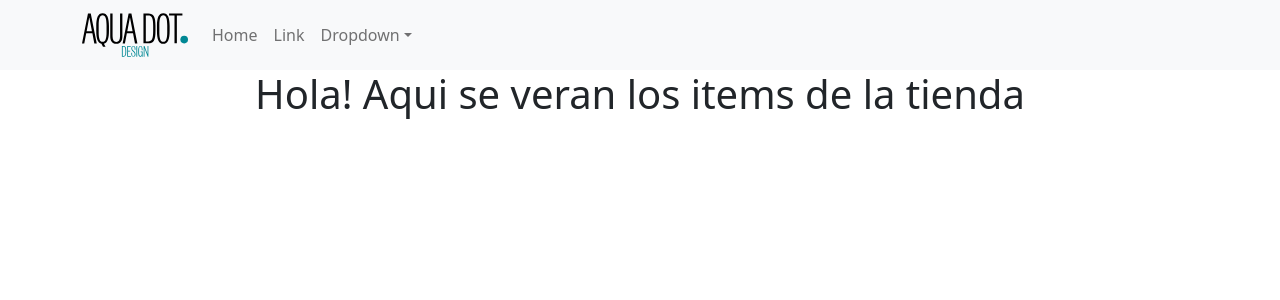
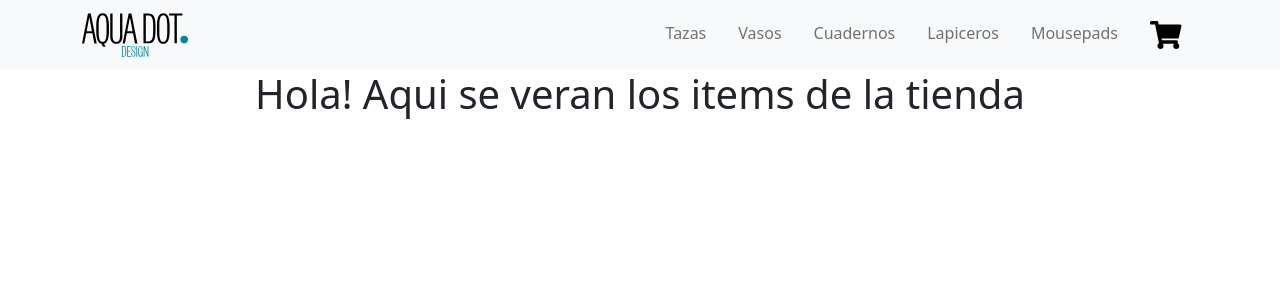
Before and after one commit to Bladvel/ecommerce_aquadot, a React (Create React App) app: page / in a window 1280 px wide. Shown: the top 300 px of the page. Built offline with nearby package versions, Linux system fonts and the light colour scheme.

Commit message:
Cree la navbar usando bootstrap

```diff
--- /dev/null
+++ b/src/components/CartWidget.jsx
@@ -0,0 +1,11 @@
+import cart from '../images/cart.svg'
+
+const CartWidget = () =>{
+
+    return (
+        <img src={cart} alt="shopping cart" />
+    )
+
+}
+
+export default CartWidget
--- a/src/components/NavBar.jsx
+++ b/src/components/NavBar.jsx
@@ -1,5 +1,6 @@
-import { Container, Navbar,Nav,NavDropdown } from 'react-bootstrap';
+import { Container, Navbar,Nav} from 'react-bootstrap';
 import aqua_logo from '../images/aqua-logo.svg';
+import CartWidget from './CartWidget';
 
 
 const NavBar = () =>{
@@ -16,17 +17,14 @@ const NavBar = () =>{
                />
           </Navbar.Brand>
           <Navbar.Toggle aria-controls="basic-navbar-nav" />
-          <Navbar.Collapse id="basic-navbar-nav">
-            <Nav className="me-auto">
-              <Nav.Link href="#home">Home</Nav.Link>
-              <Nav.Link href="#link">Link</Nav.Link>
-              <NavDropdown title="Dropdown" id="basic-nav-dropdown">
-                <NavDropdown.Item href="#action/3.1">Action</NavDropdown.Item>
-                <NavDropdown.Item href="#action/3.2">Another action</NavDropdown.Item>
-                <NavDropdown.Item href="#action/3.3">Something</NavDropdown.Item>
-                <NavDropdown.Divider />
-                <NavDropdown.Item href="#action/3.4">Separated link</NavDropdown.Item>
-              </NavDropdown>
+          <Navbar.Collapse className='justify-content-end' id="basic-navbar-nav">
+            <Nav >
+              <Nav.Link className='px-3' href="#Tazas">Tazas</Nav.Link>
+              <Nav.Link className='px-3' href="#Vasos">Vasos</Nav.Link>
+              <Nav.Link className='px-3' href='#uadernos'>Cuadernos</Nav.Link>
+              <Nav.Link className='px-3' href='#Lapiceros'>Lapiceros</Nav.Link>
+              <Nav.Link className='px-3' href='#Mousepads'>Mousepads</Nav.Link>
+              <Nav.Link className='px-3' href='#Cart'><CartWidget /></Nav.Link>
             </Nav>
           </Navbar.Collapse>
         </Container>
```
Also changed, not shown: src/images/cart.svg (added).
